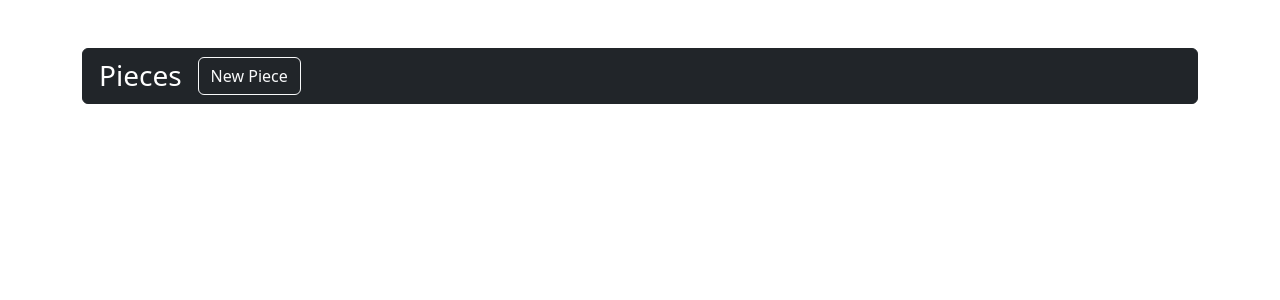
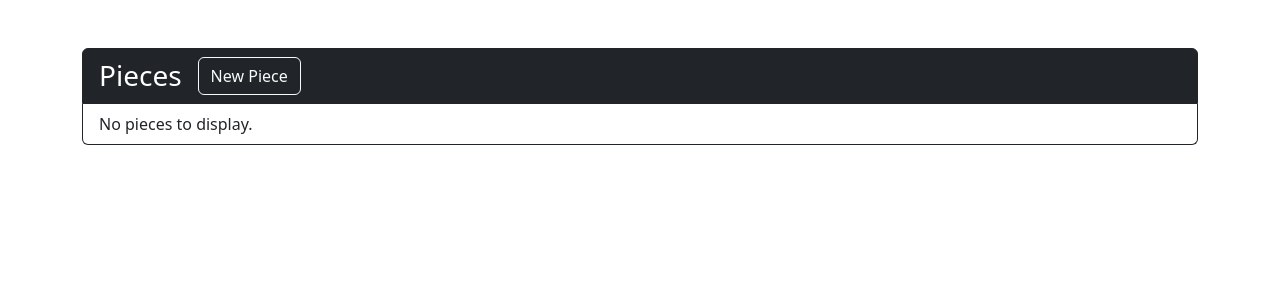
Before and after one commit to joshuaverne/joshuasgallery-server, a Django app: page /gallery/pieces/ in a window 1280 px wide. Shown: the part 56-356 px from the top of the page. Run offline with Django 4.2, Linux system fonts and the light colour scheme; the visitor is signed in with stand-in values (Sample User, id 1); data that the repository does not hold is empty; parts of the project's set-up code (start-up, migrations or seed data) failed here and were passed over; some libraries are stand-ins or nearby versions.

Commit message:
pieces list replaced with message if there are no pieces

```diff
--- a/mysite/templates/mysite/gallery_pieces_list.html
+++ b/mysite/templates/mysite/gallery_pieces_list.html
@@ -27,12 +27,16 @@
       <div class="h3 my-auto text-white me-auto me-md-3">Pieces</div>
       <a href="/gallery/pieces/new/" class="btn btn-outline-light">New Piece</a>
     </li>
+    {% if pieces %}
       {% for piece in pieces %}
         <li class="list-group-item d-flex justify-content-start bg-white border-dark">
           <a href="/gallery/pieces/{{ piece.id }}/"
              class="my-auto fw-bold text-decoration-none piece-link-hover-effect piece-link me-auto me-md-2">{{ piece.title }}</a>
         </li>
       {% endfor %}
+    {% else %}
+      <li class="list-group-item d-flex justify-content-start bg-white border-dark">No pieces to display.</li>
+    {% endif %}
   </div>
 </div>
 
```
Lines whose indentation alone changed are shown as unchanged.
